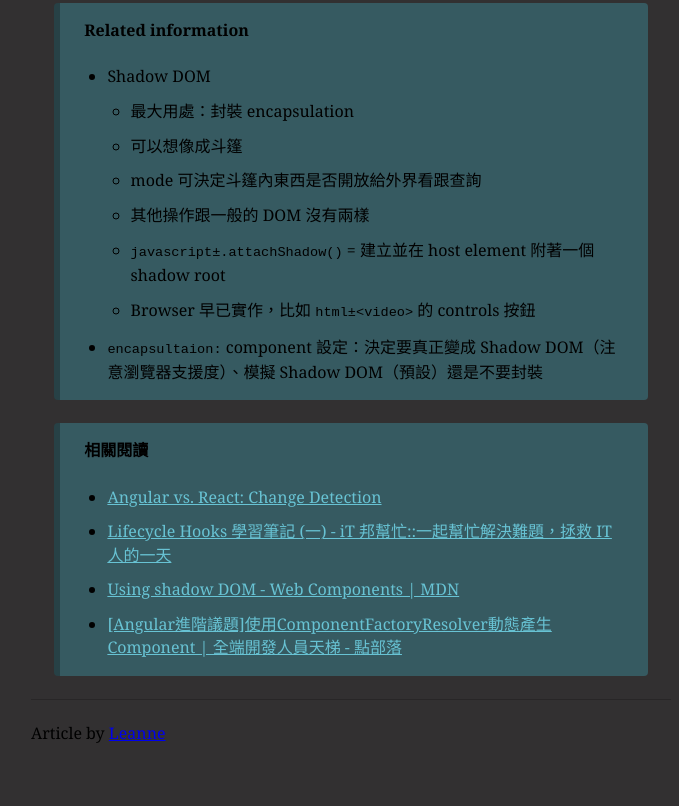
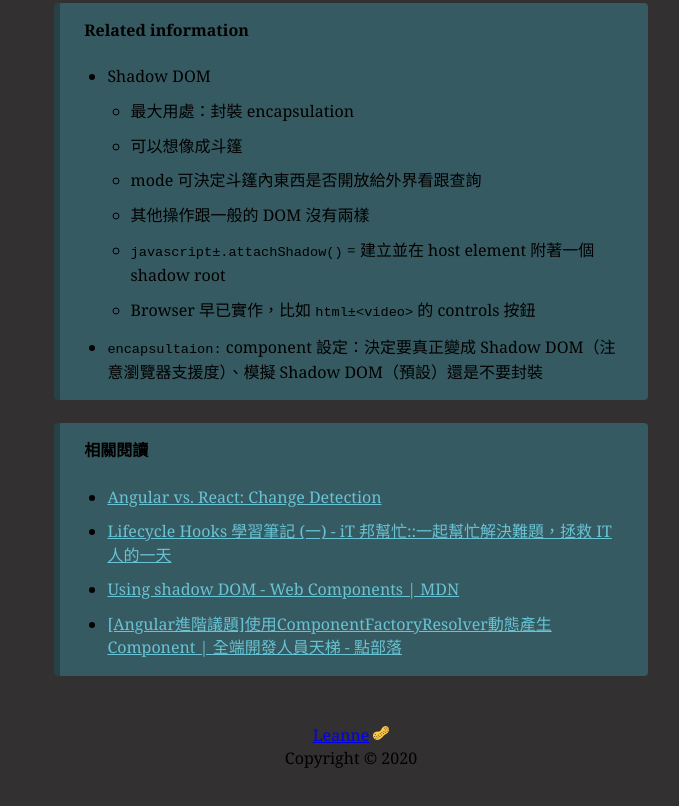
Before and after one commit to leannechen/blog, a Gatsby site: page /angular-note-1-module-component/ in a window 1280 px wide. Shown: the part 6686-7492 px from the top of the page, without its empty margins (289-968 px from the left). Built offline with nearby package versions, Linux system fonts and the light colour scheme; Gatsby itself is replaced by a stand-in of ours; some packages are replaced by stand-ins of ours; what typography-theme-github would draw is missing.

Commit message:
feat(layout): move author link to global footer

```diff
--- a/src/components/layout.js
+++ b/src/components/layout.js
@@ -1,6 +1,7 @@
 import React from "react"
+import { Link, useStaticQuery, graphql } from "gatsby"
+import Img from "gatsby-image"
 import layoutStyles from "./layout.module.css"
-import { Link, useStaticQuery, graphql } from "gatsby"
 
 export default function Layout({ children }) {
   const data = useStaticQuery(
@@ -10,6 +11,13 @@ export default function Layout({ children }) {
           siteMetadata {
             title
             description
+          }
+        }
+        imgPeanut: file(relativePath: { eq: "img/icon.png" }) {
+          childImageSharp {
+            fixed(width: 16, height: 16) {
+              ...GatsbyImageSharpFixed
+            }
           }
         }
       }
@@ -23,9 +31,17 @@ export default function Layout({ children }) {
         </Link>
         <p>{data.site.siteMetadata.description}</p>
       </header>
-      <main>
+      <main className={layoutStyles.main}>
         {children}
       </main>
+      <footer className={layoutStyles.footer}>
+        <Link to="/about/" className={layoutStyles.authorLink}>
+          <span className={layoutStyles.author}>Leanne</span>
+          <Img fixed={data.imgPeanut.childImageSharp.fixed} className={layoutStyles.iconPeanut} />
+        </Link>
+        {/* todo: div cannot be inside p problem caused by gatsy-image */}
+        <p>Copyright © 2020</p>
+      </footer>
     </div>
   )
 }
--- a/src/components/layout.module.css
+++ b/src/components/layout.module.css
@@ -13,6 +13,26 @@
   text-decoration: none;
 }
 
+.main {
+  margin-bottom: 3rem;
+}
+
+.footer {
+  text-align: center;
+}
+
+.author-link:hover {
+  color: #ffb913;
+}
+
+.author {
+  margin-right: 4px;
+}
+
+.icon-peanut {
+  vertical-align: text-top;
+}
+
 @media only screen and (max-width: 768px) {
   .container {
     margin: 3rem 5%;
--- a/src/templates/blog-post.js
+++ b/src/templates/blog-post.js
@@ -1,5 +1,5 @@
 import React from "react"
-import { graphql, Link } from "gatsby"
+import { graphql } from "gatsby"
 import Img from "gatsby-image"
 import Layout from "../components/layout"
 import SEO from "../components/seo"
@@ -17,13 +17,6 @@ export default function BlogPost({ data }) {
         <Img fluid={featuredImgFluid} />
         <div className={blogPostStyles.markdown} dangerouslySetInnerHTML={{ __html: post.html }} />
       </article>
-      <hr/>
-      <footer>
-      {/* todo: About author image */}
-        <p>
-          Article by <Link to="/about/">Leanne</Link>
-        </p>
-      </footer>
     </Layout>
   )
 }
```
